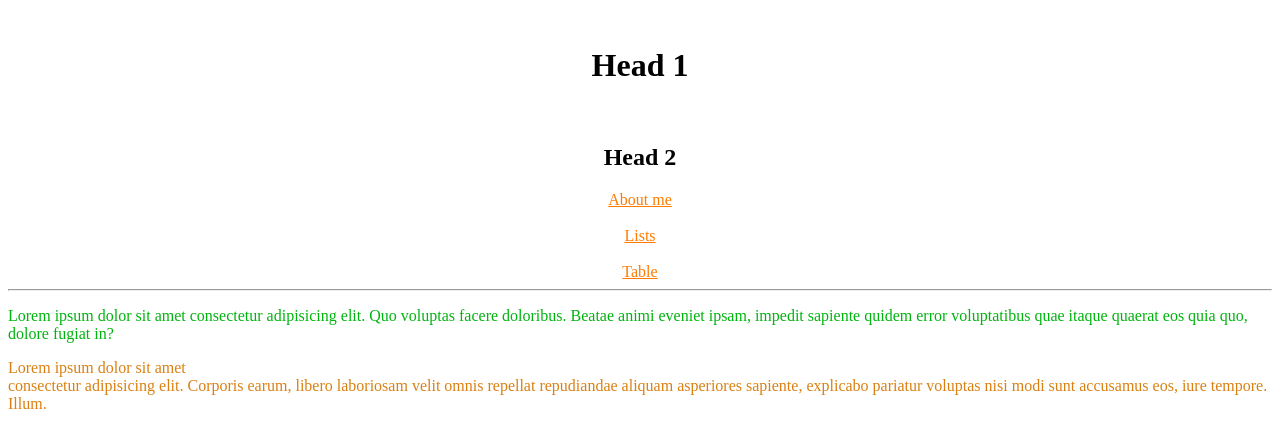
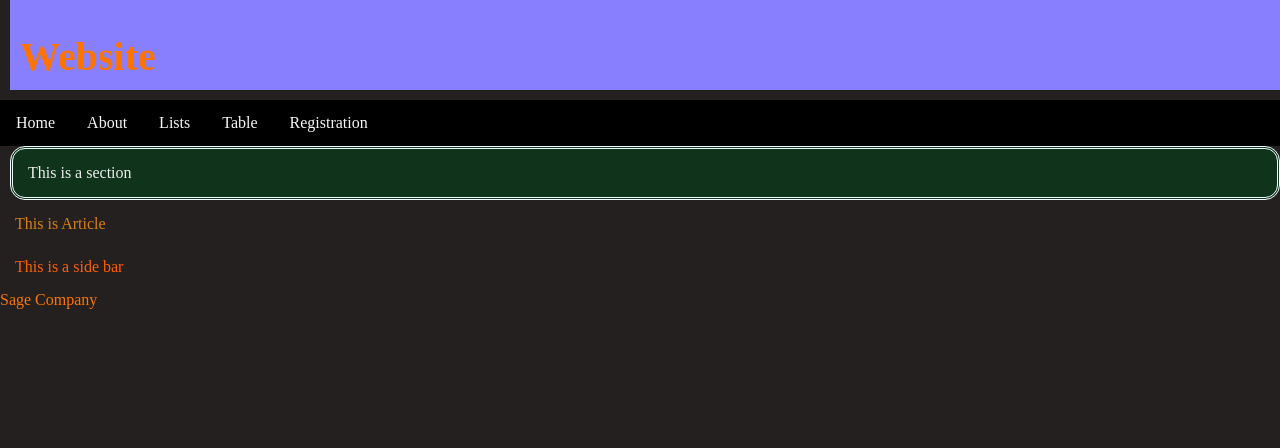
Before and after one commit to A6ell/HTML, a plain HTML site: page index.html in a window 1280 px wide. Drawn offline with Linux system fonts and the light colour scheme.

Commit message:
More css

```diff
--- a/Form.html
+++ b/Form.html
@@ -4,11 +4,23 @@
     <meta charset="UTF-8">
     <meta http-equiv="X-UA-Compatible" content="IE=edge">
     <meta name="viewport" content="width=device-width, initial-scale=1.0">
+    <link rel="stylesheet" href="Style.css">
     <title>Document</title>
 </head>
-<body style="background-color: rgb(215, 223, 250);font-family: 'Franklin Gothic Medium', 'Arial Narrow', Arial, sans-serif;">
-
-<div><!---Type-->
+<body>
+    <header class="header">
+        <br><h1>Website</h1>
+           </header>
+           <nav>
+           <ul>
+            <li><a href="index.html">Home</a>
+           <li><a href="about.html">About</a>
+           <li><a href="list.html">Lists</a>
+           <li><a href="View.html">Table</a>
+           <li><a href="Form.html">Registration</a>
+       </ul>
+       </nav>
+<div style="color: rgb(92, 73, 255);"><!---Type-->
     <h2>Sage Training User Registration</h2>
     <label for="name">Name:</label>
     <input type="text" id="name" name="name" placeholder="Enter your name" required>
--- /dev/null
+++ b/Style.css
@@ -0,0 +1,79 @@
+*{
+    box-sizing:border-box;
+    padding: 0;
+    margin: 0;
+}
+.header
+{
+    padding:10px;
+    margin-bottom: 10px;
+    margin-left: 10px;
+    background-color: rgb(136, 127, 255);
+    font-weight: 400;
+    font-size: 20px;
+
+}
+.section
+{
+    color: azure;
+    border-radius: 15px;
+    box-shadow: red;
+    border-style: double;
+    margin-left: 10px;
+    background-color: rgba(12, 56, 26, 0.808);
+
+}
+body
+            {
+                background-color: rgb(36, 32, 32);
+                color: rgb(255, 115, 0);
+            }
+            p
+            {
+                color: rgb(255, 94, 0);
+                margin: 5px;
+                padding: 10px;
+                font-size: 16px;
+            }
+            ul{
+                list-style-type: none;
+                margin: 0px;
+                padding: 0px;
+                overflow: hidden;
+                background-color: black;
+
+            }
+            li
+            {
+                float: left;
+            }
+            /* ul > li
+            {
+                list-style-type: none;
+                display: inline-block;
+
+                margin: 0px;
+                padding: 0px;
+                font-size: 20px;
+                background-color: rgb(137, 184, 133);
+            } */
+            a:hover
+            {
+            background-color: rgb(16, 148, 66);
+            }
+            a
+            {
+                display: block;
+                text-align: center;
+                text-decoration: none;
+                color: rgb(247, 247, 247);
+                padding: 14px 16px
+            }
+            /* a
+            {
+                text-decoration: none;
+                color: rgb(255, 255, 255);
+                padding: 7px;
+                box-shadow:crimson;
+                background-color: rgb(55, 221, 40);
+            } */
--- a/index.html
+++ b/index.html
@@ -1,16 +1,31 @@
 <!DOCTYPE html>
 <html lang="en" dir="ltr">
+    <head>
+        <link rel="stylesheet" href="Style.css">
     <title>Index</title>
-    <head>
+            </head>
 <body>
-    <center><br><h1 style=:14" style="color:blue">Head 1</h1></center>
-    <center><br><h2>Head 2</h2></center>
-    <center><a style="color:rgb(255, 123, 0)" href="about.html">About me</a></center>
-    <br><center><a style="color:rgb(255, 123, 0)" href="list.html">Lists</a></center>
-    <br><center><a style="color:rgb(255, 123, 0)" href="View.html">Table</a></center>
-    <hr>
-    <p style="color:rgb(0, 180, 15)">Lorem ipsum dolor sit amet consectetur adipisicing elit. Quo voluptas facere doloribus. Beatae animi eveniet ipsam, impedit sapiente quidem error voluptatibus quae itaque quaerat eos quia quo, dolore fugiat in?</p>
-    <p style="color:rgb(218, 128, 18)">Lorem ipsum dolor sit amet <br> consectetur adipisicing elit. Corporis earum, libero laboriosam velit omnis repellat repudiandae aliquam asperiores sapiente, explicabo pariatur voluptas nisi modi sunt accusamus eos, iure tempore. Illum.</p>
-</head>
+    <header class="header">
+        <br><h1>Website</h1>
+           </header>
+           <nav>
+           <ul>
+            <li><a href="index.html">Home</a>
+           <li><a href="about.html">About</a>
+           <li><a href="list.html">Lists</a>
+           <li><a href="View.html">Table</a>
+           <li><a href="Form.html">Registration</a>
+       </ul>
+       </nav>
+    <section   class="section">
+    <p style="color:rgb(238, 238, 238)">This is a section</p>
+</section>
+<article class="">
+    <p style="color:rgb(218, 128, 18)">This is Article</p>
+</article>
+<aside Class="">
+    <p>This is a side bar</p>
+</aside>
+<footer>Sage Company</footer>
 </body>
 </html>
```
Also changed, not shown: Span.html (+1 -0 lines), View.html (+17 -4 lines), about.html (+22 -4 lines), list.html (+14 -2 lines).
